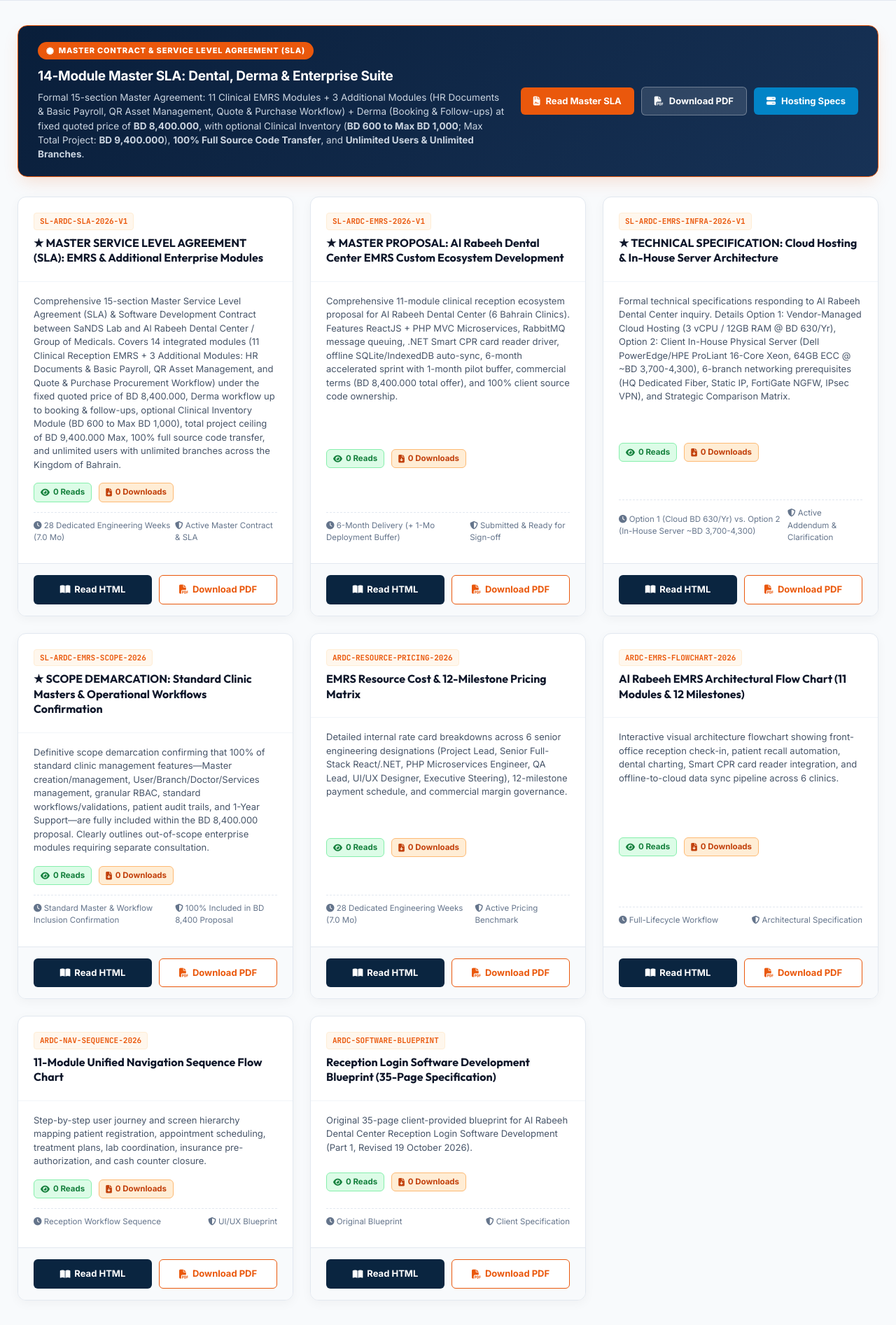
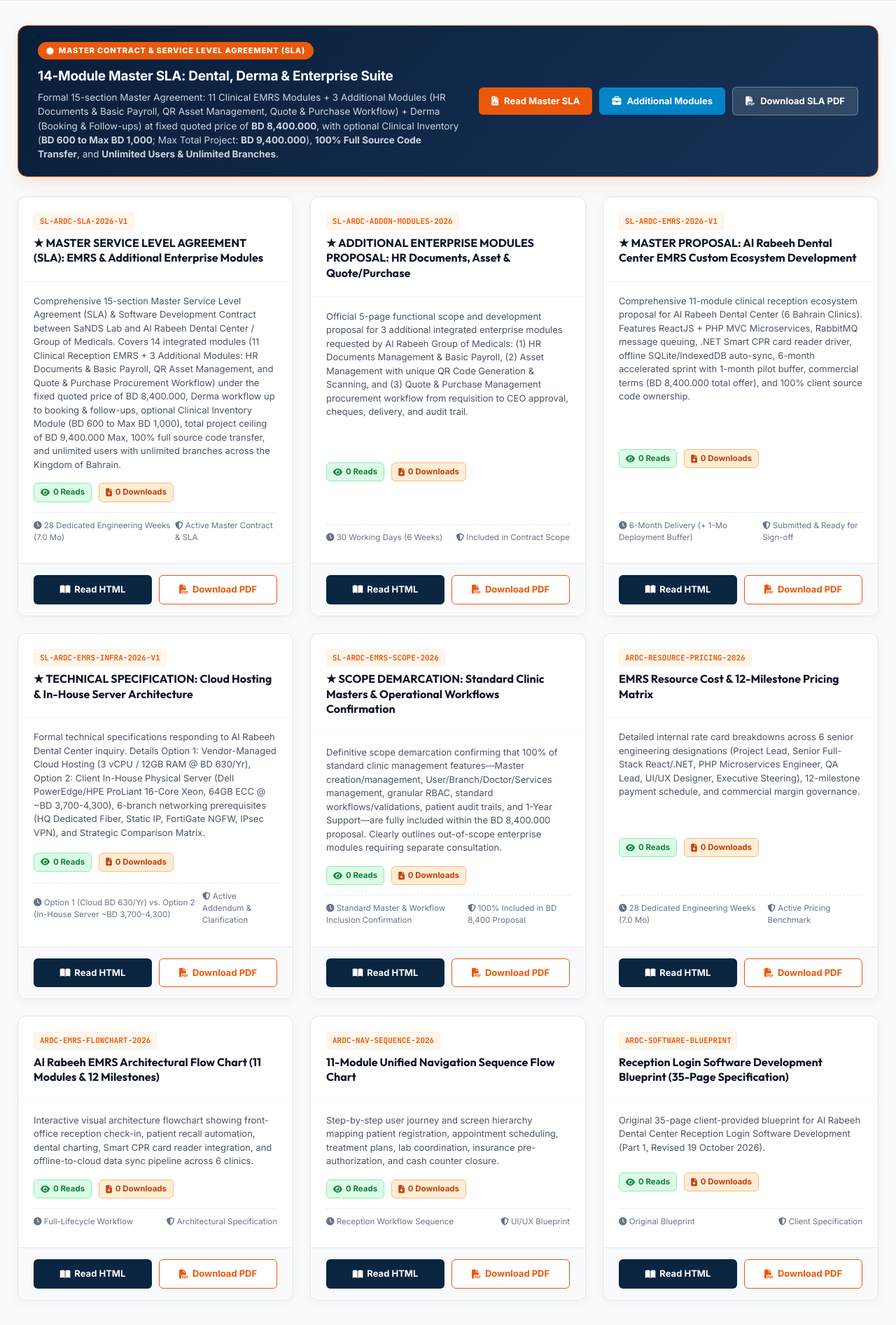
Before and after one commit to ajitsands/alrabeeh_docs, a PHP site: page /index.php?view=Al_Rabeeh_EMRS_Detailed_Proposal in a window 1280 px wide. Shown: the part 357-2251 px from the top of the page at 70% size. Run offline with PHP 8.4, Linux system fonts and the light colour scheme; the visitor is signed in with stand-in values (Sample User, id 1); data comes from the database, SQL or seed files in the repository; data that the repository does not hold is empty.

Commit message:
Link Additional Modules Proposal and Master SLA in Main Proposal and Master Portal

```diff
--- a/index.php
+++ b/index.php
@@ -47,6 +47,18 @@ $routes = array(
         'ba_ref'   => 'SL-ARDC-SLA-2026-V1',
         'date'     => '19/11/2026',
         'desc'     => 'Comprehensive 15-section Master Service Level Agreement (SLA) & Software Development Contract between SaNDS Lab and Al Rabeeh Dental Center / Group of Medicals. Covers 14 integrated modules (11 Clinical Reception EMRS + 3 Additional Modules: HR Documents & Basic Payroll, QR Asset Management, and Quote & Purchase Procurement Workflow) under the fixed quoted price of BD 8,400.000, Derma workflow up to booking & follow-ups, optional Clinical Inventory Module (BD 600 to Max BD 1,000), total project ceiling of BD 9,400.000 Max, 100% full source code transfer, and unlimited users with unlimited branches across the Kingdom of Bahrain.'
+    ),
+    'SL-ARDC-ADDON-MODULES-2026' => array(
+        'title'    => '★ ADDITIONAL ENTERPRISE MODULES PROPOSAL: HR Documents, Asset & Quote/Purchase',
+        'html'     => 'Al_Rabeeh_EMRS_and_Additional_Modules_SLA.html',
+        'pdf'      => 'Al Rabeeh Additional Modules Proposal.pdf',
+        'status'   => 'Included in Contract Scope',
+        'timeline' => '30 Working Days (6 Weeks)',
+        'scope'    => 'HR Documents & Basic Payroll, QR Asset Management, Quote & Purchase Procurement Workflow',
+        'ba_ref'   => 'SL-ARDC-ADDON-MODULES-2026',
+        'date'     => '18/11/2026',
+        'anchor'   => '#sec-scope',
+        'desc'     => 'Official 5-page functional scope and development proposal for 3 additional integrated enterprise modules requested by Al Rabeeh Group of Medicals: (1) HR Documents Management & Basic Payroll, (2) Asset Management with unique QR Code Generation & Scanning, and (3) Quote & Purchase Management procurement workflow from requisition to CEO approval, cheques, delivery, and audit trail.'
     ),
     'SL-ARDC-EMRS-2026-V1' => array(
         'title'    => '★ MASTER PROPOSAL: Al Rabeeh Dental Center EMRS Custom Ecosystem Development',
@@ -143,6 +155,10 @@ $routes = array(
 
 // Secondary Aliases for direct file access matching
 $aliases = array(
+    'sl-ardc-addon-modules-2026' => 'SL-ARDC-ADDON-MODULES-2026',
+    'ardc-addon-modules-2026' => 'SL-ARDC-ADDON-MODULES-2026',
+    'additional_modules' => 'SL-ARDC-ADDON-MODULES-2026',
+    'al_rabeeh_additional_modules_proposal' => 'SL-ARDC-ADDON-MODULES-2026',
     'sl-ardc-sla-2026-v1' => 'SL-ARDC-SLA-2026-V1',
     'ardc-sla-2026' => 'SL-ARDC-SLA-2026-V1',
     'sla' => 'SL-ARDC-SLA-2026-V1',
@@ -2197,11 +2213,11 @@ if ($pdo) {
         <a href="index.php?doc=SL-ARDC-SLA-2026-V1" class="btn-featured btn-featured-orange">
           <i class="fa-solid fa-file-contract"></i> Read Master SLA
         </a>
+        <a href="index.php?doc=SL-ARDC-ADDON-MODULES-2026" class="btn-featured btn-featured-blue">
+          <i class="fa-solid fa-briefcase"></i> Additional Modules
+        </a>
         <a href="index.php?download=SL-ARDC-SLA-2026-V1" class="btn-featured btn-featured-ghost">
-          <i class="fa-solid fa-file-pdf"></i> Download PDF
-        </a>
-        <a href="index.php?doc=SL-ARDC-EMRS-INFRA-2026-V1" class="btn-featured btn-featured-blue">
-          <i class="fa-solid fa-server"></i> Hosting Specs
+          <i class="fa-solid fa-file-pdf"></i> Download SLA PDF
         </a>
       </div>
     </div>
```
Also changed, not shown: Al_Rabeeh_EMRS_Detailed_Proposal.html (+29 -0 lines).
